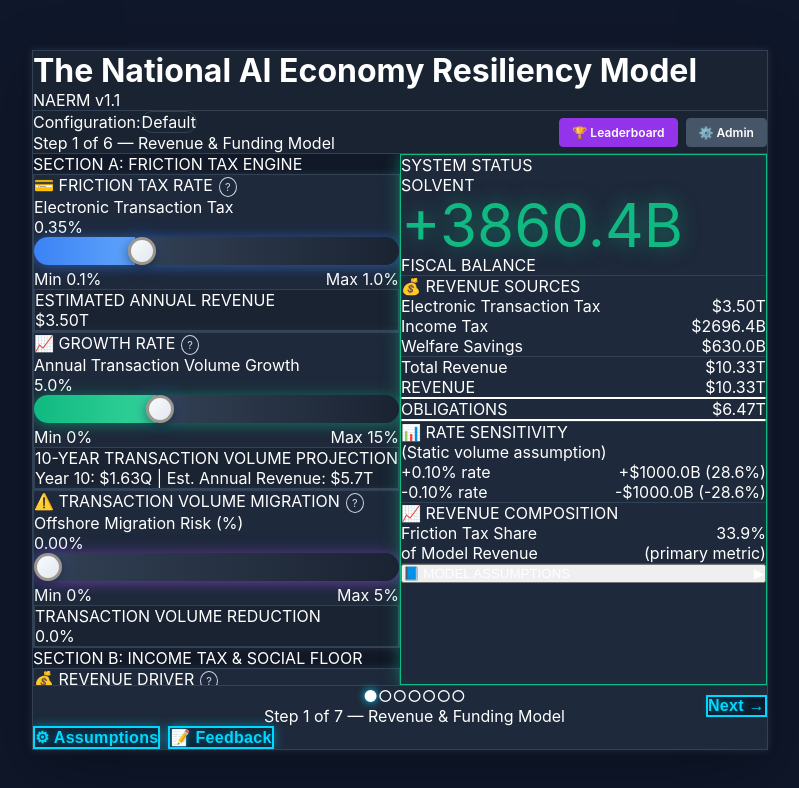
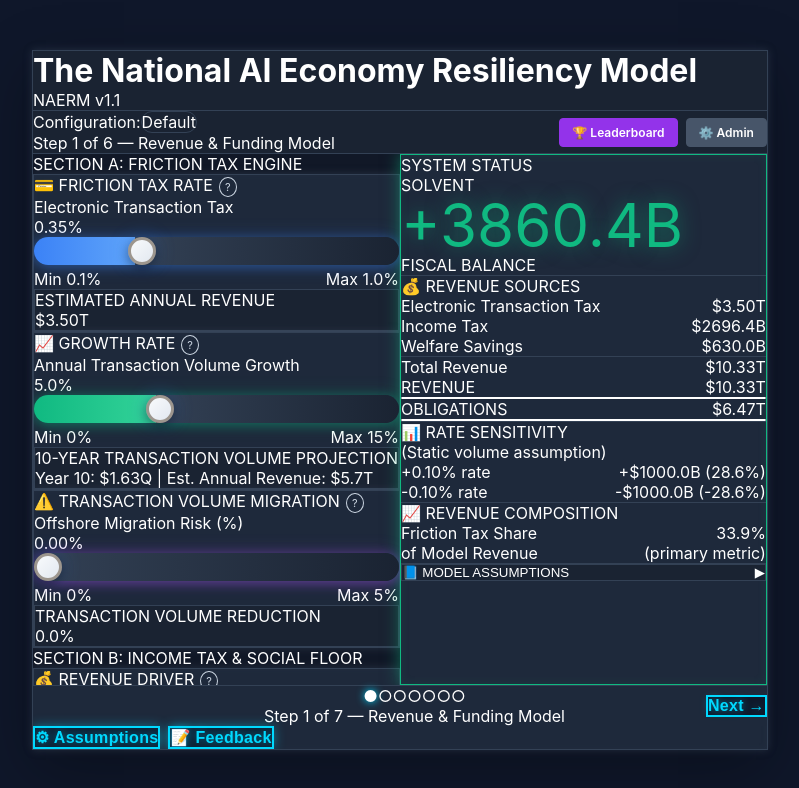
Before and after one commit to Measdani/breakout-economy-simulator, a Next.js app in the folder web/: page / in a window 1280 px wide. Shown: the top 788 px of the page, without its empty margins (108-907 px from the left). Built offline with nearby package versions, Linux system fonts and the light colour scheme; no server answers.

Commit message:
Add background and border styling to Model Assumptions button
Added bg-darker-slate background, rounded corners, padding, and border
to the Model Assumptions button to make it clearly visible and
clickable in the right panel.

Co-Authored-By: Claude Haiku 4.5 <noreply@anthropic.com>

```diff
--- a/web/components/Simulator.tsx
+++ b/web/components/Simulator.tsx
@@ -381,7 +381,7 @@ export default function Simulator({ initialConfig }: SimulatorProps = {}) {
                       <div className="border-t border-border-slate pt-6">
                         <button
                           onClick={() => setShowFrictionTaxAssumptions(!showFrictionTaxAssumptions)}
-                          className="flex items-center justify-between w-full mb-3 hover:opacity-80 transition"
+                          className="flex items-center justify-between w-full mb-3 hover:opacity-80 transition bg-darker-slate rounded px-3 py-2 border border-border-slate"
                         >
                           <p className="text-sm text-bright uppercase tracking-wide font-semibold">📘 Model Assumptions</p>
                           <span className="text-xs text-dimmed">{showFrictionTaxAssumptions ? '▼' : '▶'}</span>
```
